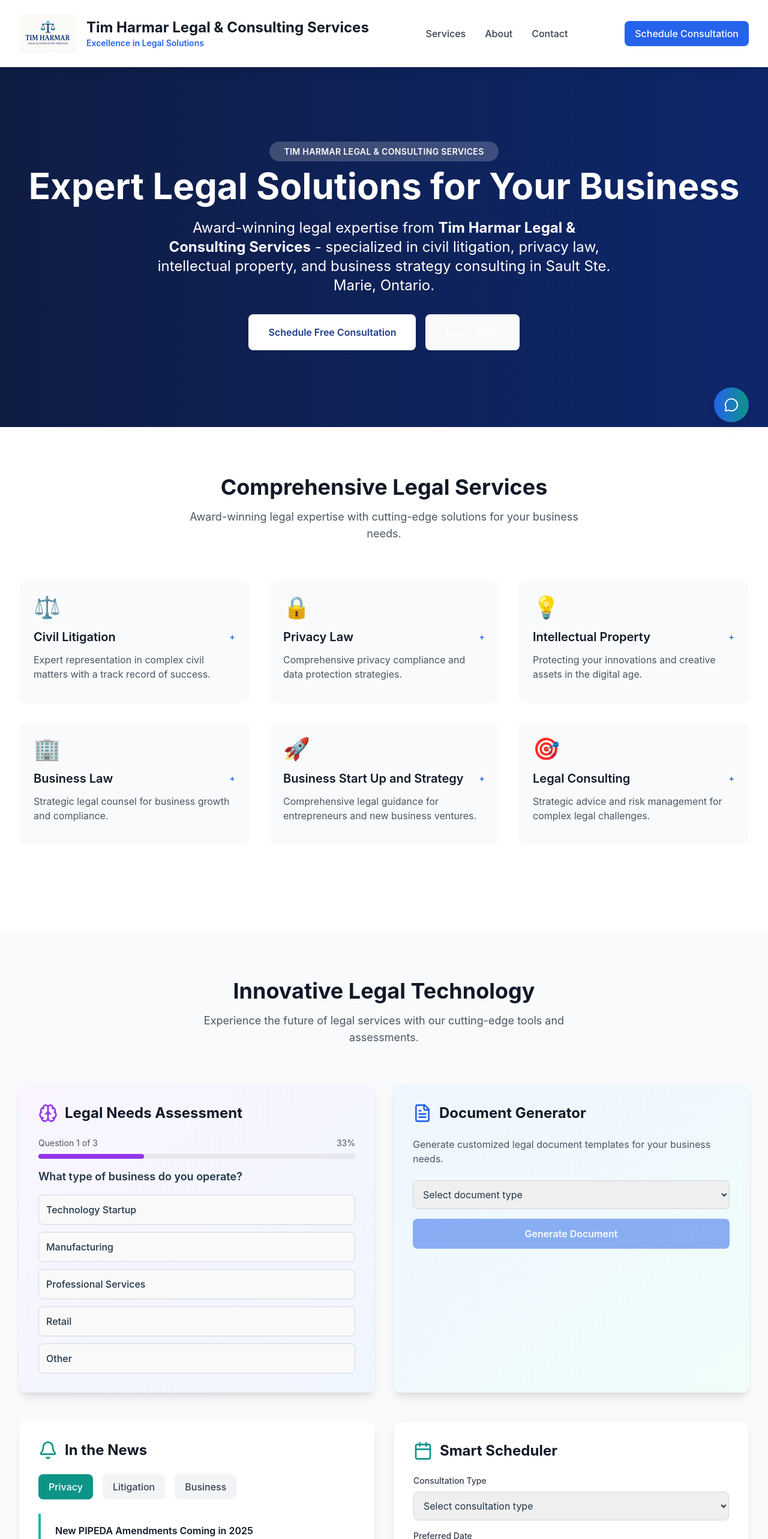
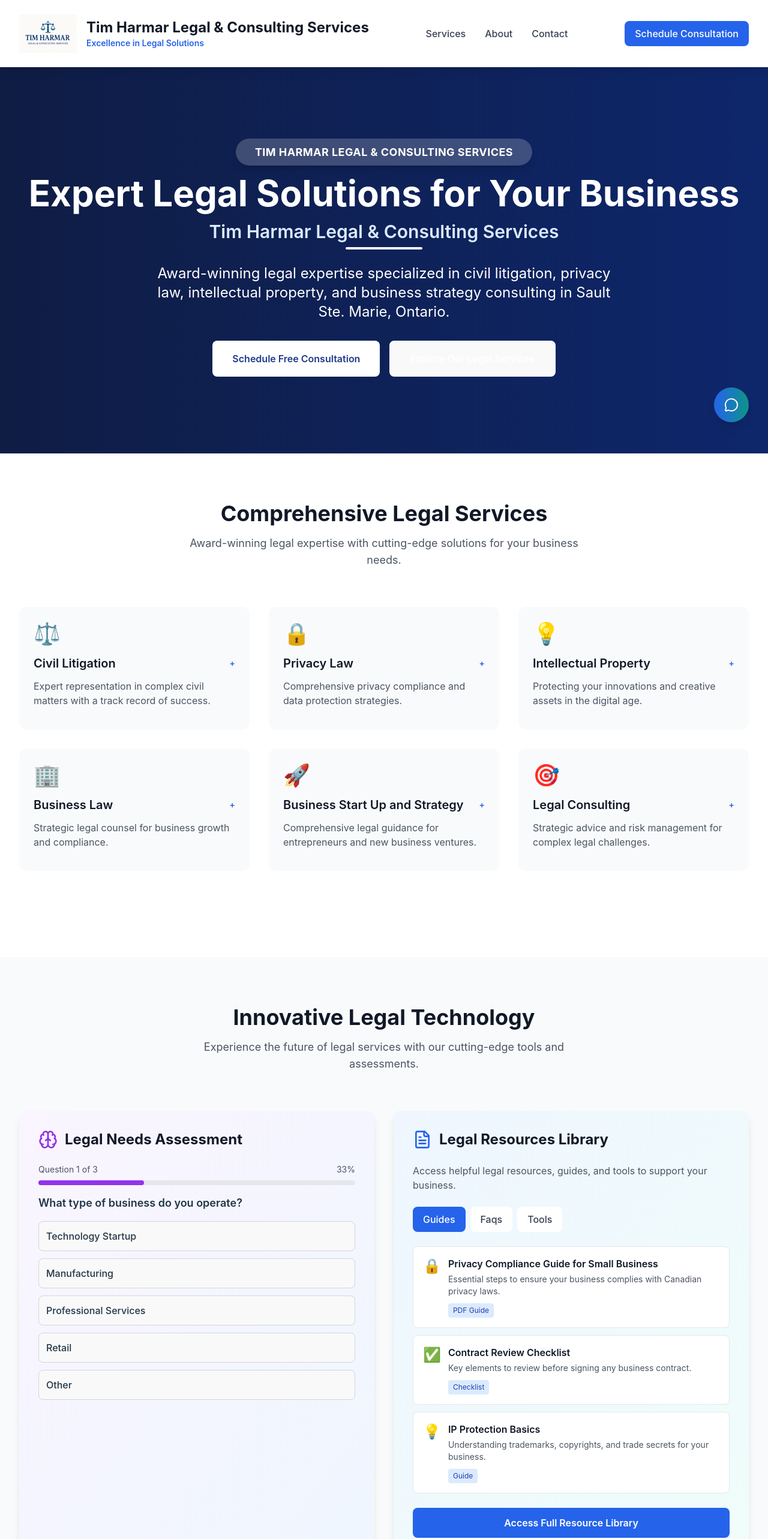
Before and after one commit to harmartim-oss/TH_Site, a React (Vite) app: page / in a window 1280 px wide. Shown: the top 2566 px of the page at 60% size. Built offline with nearby package versions, Linux system fonts and the light colour scheme.

Commit message:
Complete site enhancements: replace doc generator with resources library, enhance site name prominence, and improve button text
Co-authored-by: harmartim-oss <225632909+harmartim-oss@users.noreply.github.com>

```diff
--- a/src/App.jsx
+++ b/src/App.jsx
@@ -2,7 +2,7 @@ import React, { useState } from 'react'
 import {
   AILegalAssistant,
   SmartScheduler,
-  DocumentGenerator,
+  LegalResourcesLibrary,
   LegalNewsFeed,
   LegalAssessment,
 } from './components/CuttingEdgeFeatures'
@@ -126,17 +126,22 @@ export default function App() {
         <div className="absolute inset-0 bg-black opacity-50"></div>
         <div className="relative max-w-7xl mx-auto px-4 sm:px-6 lg:px-8">
           <div className="text-center">
-            <div className="mb-4">
-              <span className="bg-white bg-opacity-20 text-white px-6 py-2 rounded-full text-sm font-semibold tracking-wide uppercase">
+            <div className="mb-6">
+              <span className="bg-white bg-opacity-20 text-white px-8 py-3 rounded-full text-lg font-bold tracking-wide uppercase shadow-lg">
                 Tim Harmar Legal & Consulting Services
               </span>
             </div>
-            <h1 className="text-4xl md:text-6xl font-bold mb-6">
+            <h1 className="text-4xl md:text-6xl font-bold mb-4">
               Expert Legal Solutions for Your Business
             </h1>
+            <div className="mb-6">
+              <h2 className="text-2xl md:text-3xl font-semibold text-blue-100 mb-2">
+                Tim Harmar Legal & Consulting Services
+              </h2>
+              <div className="w-32 h-1 bg-white mx-auto rounded-full"></div>
+            </div>
             <p className="text-xl md:text-2xl mb-8 max-w-3xl mx-auto">
-              Award-winning legal expertise from{' '}
-              <strong>Tim Harmar Legal & Consulting Services</strong> - specialized in civil
+              Award-winning legal expertise specialized in civil
               litigation, privacy law, intellectual property, and business strategy consulting in
               Sault Ste. Marie, Ontario.
             </p>
@@ -150,7 +155,7 @@ export default function App() {
                   document.getElementById('services').scrollIntoView({ behavior: 'smooth' })
                 }
               >
-                Learn More
+                Explore Our Legal Services
               </button>
             </div>
           </div>
@@ -257,7 +262,7 @@ export default function App() {
 
           <div className="grid grid-cols-1 lg:grid-cols-2 gap-8 mb-12">
             <LegalAssessment />
-            <DocumentGenerator />
+            <LegalResourcesLibrary />
           </div>
 
           <div className="grid grid-cols-1 lg:grid-cols-2 gap-8">
--- a/src/components/CuttingEdgeFeatures.jsx
+++ b/src/components/CuttingEdgeFeatures.jsx
@@ -200,25 +200,71 @@ export const SmartScheduler = () => {
   )
 }
 
-// Legal Document Generator
-export const DocumentGenerator = () => {
-  const [documentType, setDocumentType] = useState('')
-  const [isGenerating, setIsGenerating] = useState(false)
+// Legal Resources Library
+export const LegalResourcesLibrary = () => {
+  const [selectedCategory, setSelectedCategory] = useState('guides')
 
-  const documentTypes = [
-    'Privacy Policy Template',
-    'Non-Disclosure Agreement',
-    'Service Agreement Template',
-    'Business Formation Checklist',
-    'IP Protection Guide',
-  ]
-
-  const handleGenerate = () => {
-    setIsGenerating(true)
-    setTimeout(() => {
-      setIsGenerating(false)
-      alert('Document template generated! Check your email for the download link.')
-    }, 2000)
+  const resources = {
+    guides: [
+      {
+        title: 'Privacy Compliance Guide for Small Business',
+        description: 'Essential steps to ensure your business complies with Canadian privacy laws.',
+        type: 'PDF Guide',
+        icon: '🔒',
+      },
+      {
+        title: 'Contract Review Checklist',
+        description: 'Key elements to review before signing any business contract.',
+        type: 'Checklist',
+        icon: '✅',
+      },
+      {
+        title: 'IP Protection Basics',
+        description: 'Understanding trademarks, copyrights, and trade secrets for your business.',
+        type: 'Guide',
+        icon: '💡',
+      },
+    ],
+    faqs: [
+      {
+        title: 'When do I need a lawyer for my startup?',
+        description: 'Learn the critical moments when legal counsel becomes essential.',
+        type: 'FAQ',
+        icon: '❓',
+      },
+      {
+        title: 'Understanding PIPEDA compliance',
+        description: 'Common questions about Canadian privacy law requirements.',
+        type: 'FAQ',
+        icon: '🛡️',
+      },
+      {
+        title: 'Employment law basics',
+        description: 'Key employment law considerations for Canadian businesses.',
+        type: 'FAQ',
+        icon: '👥',
+      },
+    ],
+    tools: [
+      {
+        title: 'Legal Budget Calculator',
+        description: 'Estimate legal costs for common business services.',
+        type: 'Tool',
+        icon: '💰',
+      },
+      {
+        title: 'Contract Template Library',
+        description: 'Basic templates for common business agreements.',
+        type: 'Templates',
+        icon: '📄',
+      },
+      {
+        title: 'Compliance Calendar',
+        description: 'Track important legal deadlines and requirements.',
+        type: 'Calendar',
+        icon: '📅',
+      },
+    ],
   }
 
   return (
@@ -230,44 +276,59 @@ export const DocumentGenerator = () => {
     >
       <div className="flex items-center mb-6">
         <FileText className="w-8 h-8 text-blue-600 mr-3" />
-        <h3 className="text-2xl font-bold text-gray-900">Document Generator</h3>
+        <h3 className="text-2xl font-bold text-gray-900">Legal Resources Library</h3>
       </div>
 
       <p className="text-gray-600 mb-6">
-        Generate customized legal document templates for your business needs.
+        Access helpful legal resources, guides, and tools to support your business.
       </p>
 
-      <div className="space-y-4">
-        <select
-          value={documentType}
-          onChange={(e) => setDocumentType(e.target.value)}
-          className="w-full p-3 border border-gray-300 rounded-lg focus:ring-2 focus:ring-blue-500 focus:border-transparent"
-        >
-          <option value="">Select document type</option>
-          {documentTypes.map((type, index) => (
-            <option key={index} value={type}>
-              {type}
-            </option>
-          ))}
-        </select>
+      <div className="flex space-x-2 mb-6">
+        {Object.keys(resources).map((category) => (
+          <button
+            key={category}
+            onClick={() => setSelectedCategory(category)}
+            className={`px-4 py-2 rounded-lg font-medium transition-colors capitalize ${
+              selectedCategory === category
+                ? 'bg-blue-600 text-white'
+                : 'bg-white text-gray-700 hover:bg-gray-100'
+            }`}
+          >
+            {category}
+          </button>
+        ))}
+      </div>
 
-        <motion.button
-          onClick={handleGenerate}
-          disabled={!documentType || isGenerating}
-          whileHover={{ scale: 1.02 }}
-          whileTap={{ scale: 0.98 }}
-          className="w-full bg-blue-600 text-white p-3 rounded-lg font-semibold hover:bg-blue-700 transition-colors disabled:opacity-50 disabled:cursor-not-allowed"
-        >
-          {isGenerating ? (
-            <div className="flex items-center justify-center">
-              <div className="animate-spin rounded-full h-5 w-5 border-b-2 border-white mr-2"></div>
-              Generating...
+      <div className="space-y-3">
+        {resources[selectedCategory].map((resource, index) => (
+          <motion.div
+            key={index}
+            initial={{ opacity: 0, x: -20 }}
+            animate={{ opacity: 1, x: 0 }}
+            transition={{ delay: index * 0.1 }}
+            className="bg-white p-4 rounded-lg border border-gray-200 hover:border-blue-300 transition-colors cursor-pointer"
+          >
+            <div className="flex items-start">
+              <span className="text-2xl mr-3">{resource.icon}</span>
+              <div className="flex-1">
+                <h4 className="font-semibold text-gray-900 mb-1">{resource.title}</h4>
+                <p className="text-gray-600 text-sm mb-2">{resource.description}</p>
+                <span className="inline-block bg-blue-100 text-blue-800 text-xs px-2 py-1 rounded">
+                  {resource.type}
+                </span>
+              </div>
             </div>
-          ) : (
-            'Generate Document'
-          )}
-        </motion.button>
+          </motion.div>
+        ))}
       </div>
+
+      <motion.button
+        whileHover={{ scale: 1.02 }}
+        whileTap={{ scale: 0.98 }}
+        className="w-full mt-6 bg-blue-600 text-white p-3 rounded-lg font-semibold hover:bg-blue-700 transition-colors"
+      >
+        Access Full Resource Library
+      </motion.button>
     </motion.div>
   )
 }
@@ -529,7 +590,7 @@ export const LegalAssessment = () => {
 export default {
   AILegalAssistant,
   SmartScheduler,
-  DocumentGenerator,
+  LegalResourcesLibrary,
   LegalNewsFeed,
   LegalAssessment,
 }
```
